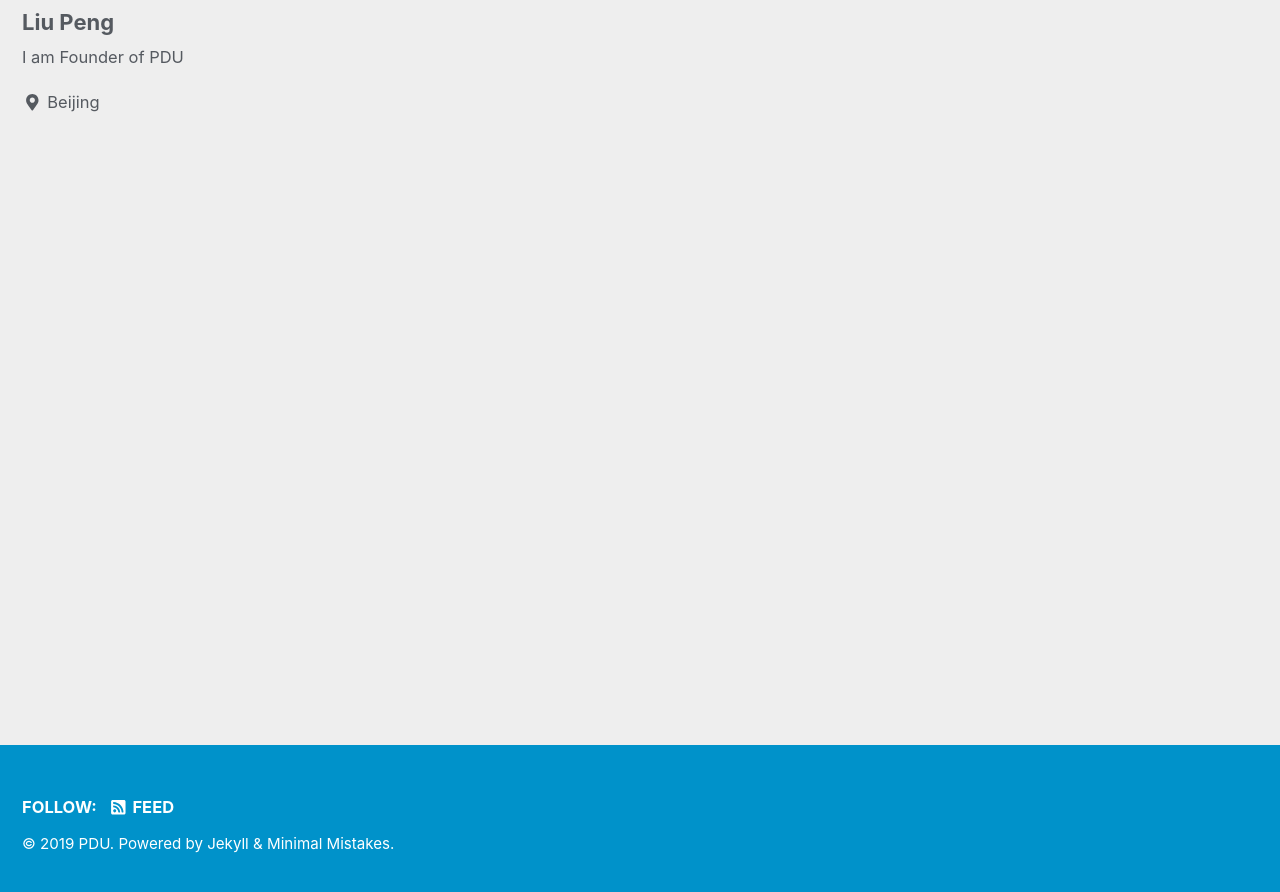
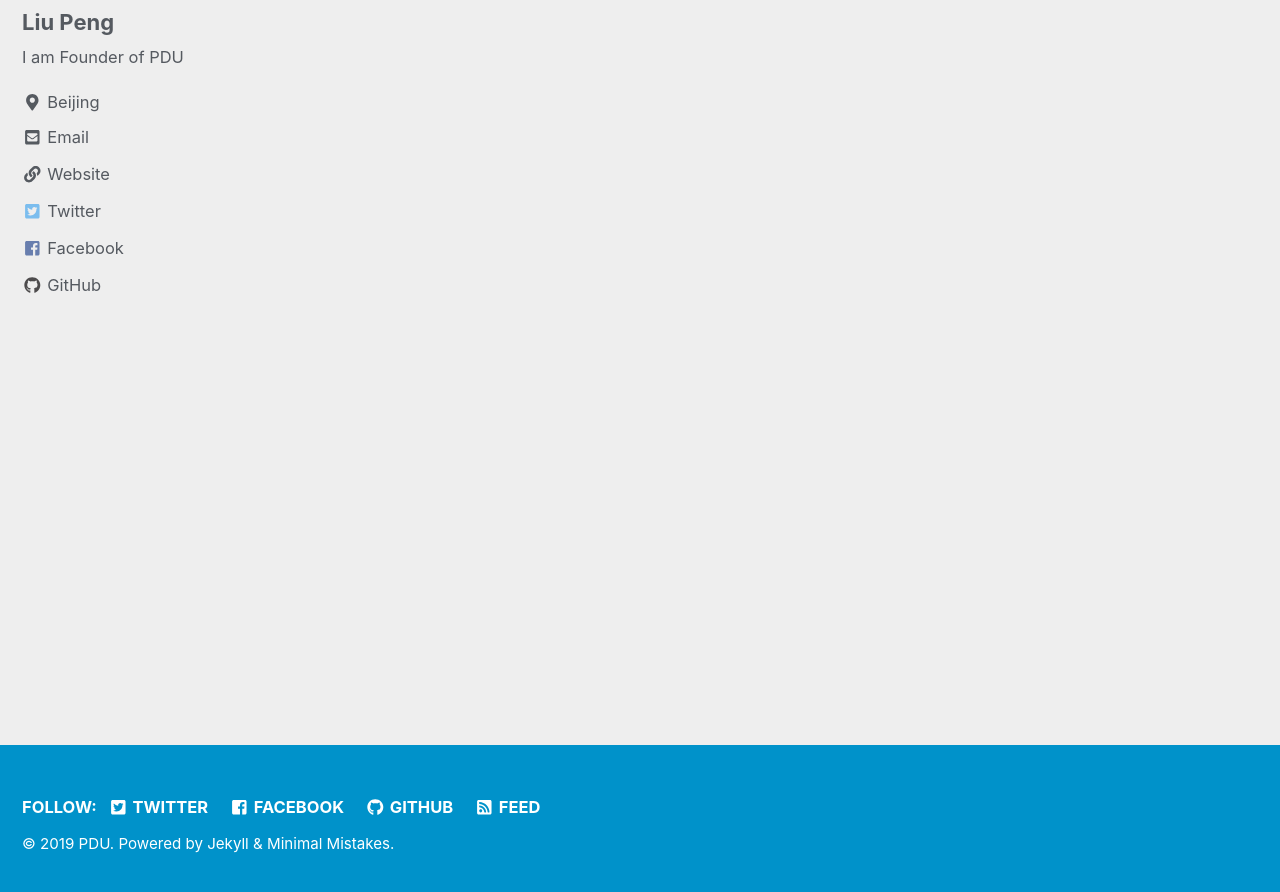
Before and after one commit to pdupub/pdu.pub, a Jekyll site: the page built from index.html, in a window 1280 px wide and 900 px high, scrolled down 222 px. Shown: the top 892 px of the window. Built offline with Jekyll 4.4.1, drawn with Linux system fonts in a browser that asks for light colours; cached includes are drawn as plain includes; the list of posts is cut into pages by our own code; part of the change alters nothing that is shown.

Commit message:
Update _config.yml

```diff
--- a/_config.yml
+++ b/_config.yml
@@ -114,19 +114,19 @@ author:
   links:
     - label: "Email"
       icon: "fas fa-fw fa-envelope-square"
-      # url: mailto:your.name@email.com
+      url: mailto:liupeng@pdu.pub
     - label: "Website"
       icon: "fas fa-fw fa-link"
-      # url: "https://your-website.com"
+      url: "https://pdu.pub"
     - label: "Twitter"
       icon: "fab fa-fw fa-twitter-square"
-      # url: "https://twitter.com/"
+      url: "https://twitter.com/pdupub"
     - label: "Facebook"
       icon: "fab fa-fw fa-facebook-square"
-      # url: "https://facebook.com/"
+      url: "https://facebook.com/pdupub"
     - label: "GitHub"
       icon: "fab fa-fw fa-github"
-      # url: "https://github.com/"
+      url: "https://github.com/pdupub"
     - label: "Instagram"
       icon: "fab fa-fw fa-instagram"
       # url: "https://instagram.com/"
@@ -136,13 +136,13 @@ footer:
   links:
     - label: "Twitter"
       icon: "fab fa-fw fa-twitter-square"
-      # url:
+      url: "https://twitter.com/pdupub"
     - label: "Facebook"
       icon: "fab fa-fw fa-facebook-square"
-      # url:
+      url: "https://facebook.com/pdupub"
     - label: "GitHub"
       icon: "fab fa-fw fa-github"
-      # url:
+      url: "https://github.com/pdupub"
     - label: "GitLab"
       icon: "fab fa-fw fa-gitlab"
       # url:
```
